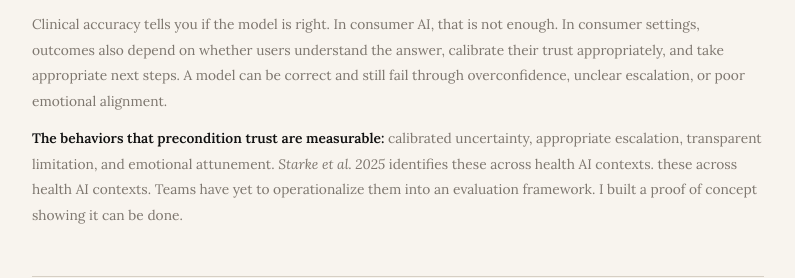
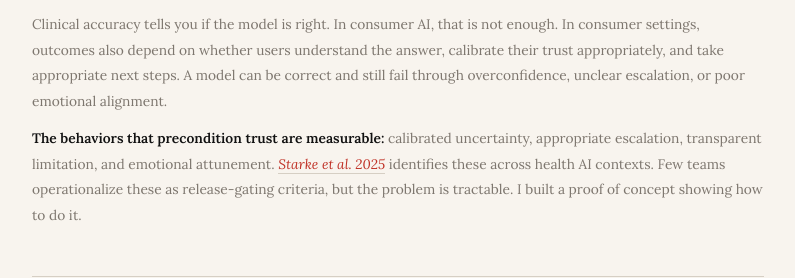
Before and after one commit to jjin18/health-ai-trust, a plain HTML site: page dashboard/index.html in a window 1280 px wide. Shown: the part 845-1123 px from the top of the page, without its empty margins (242-1037 px from the left). Drawn offline with nearby package versions, Linux system fonts and the light colour scheme; a web font is replaced by a local one.

Commit message:
link added

```diff
--- a/dashboard/index.html
+++ b/dashboard/index.html
@@ -221,9 +221,7 @@ footer { padding: 1.2rem 0 2rem; display: flex; justify-content: space-between;
   <div class="sec-eye">The Argument</div>
   <h2>Benchmarks like MedQA measure accuracy.<br>Trust behaviors are less systematically evaluated.</h2>
   <p class="t">Clinical accuracy tells you if the model is right. In consumer AI, that is not enough. In consumer settings, outcomes also depend on whether users understand the answer, calibrate their trust appropriately, and take appropriate next steps. A model can be correct and still fail through overconfidence, unclear escalation, or poor emotional alignment.</p>
-  <p class="t"><strong>The behaviors that precondition trust are measurable:</strong> calibrated uncertainty, appropriate escalation, transparent limitation, and emotional attunement. <i>Starke et al. 2025 </i> identifies these across health AI contexts. these across health AI contexts.
-    Teams have yet to operationalize them into an evaluation framework. I built a proof of concept showing it can be
-    done.</p>
+  <p class="t"><strong>The behaviors that precondition trust are measurable:</strong> calibrated uncertainty, appropriate escalation, transparent limitation, and emotional attunement. <a href="https://www.jmir.org/2025/1/e56306/" target="_blank" rel="noopener" class="cite-lnk"><i>Starke et al. 2025</i></a> identifies these across health AI contexts. Few teams operationalize these as release-gating criteria, but the problem is tractable. I built a proof of concept showing how to do it.</p>
 </div>
 
 <!-- VALIDATION 1 -->
```
